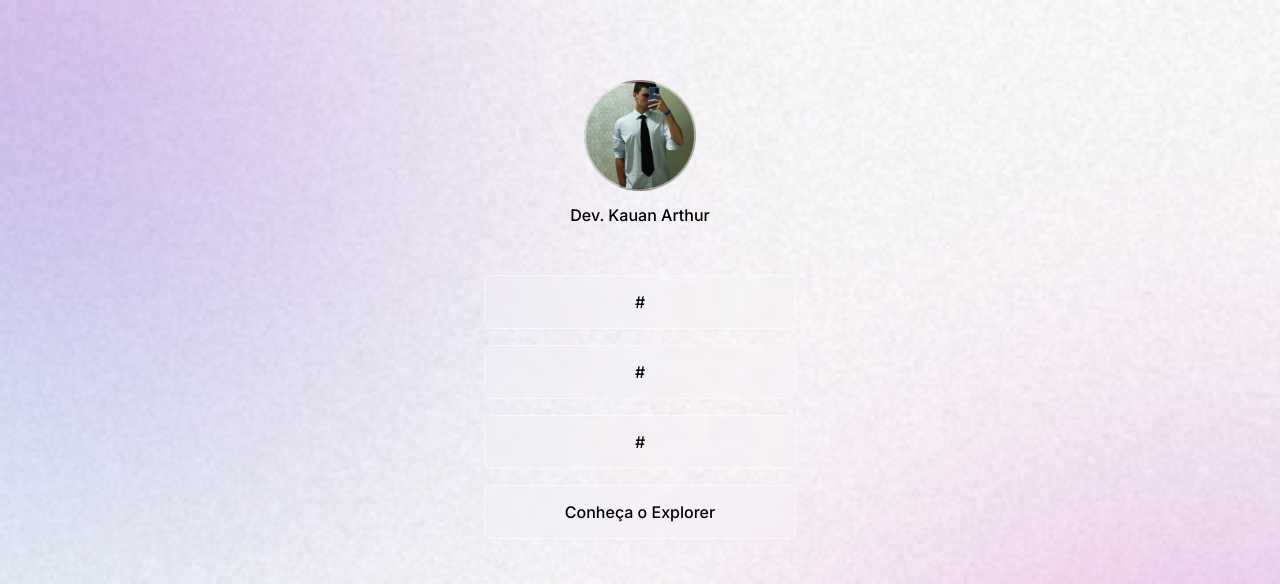
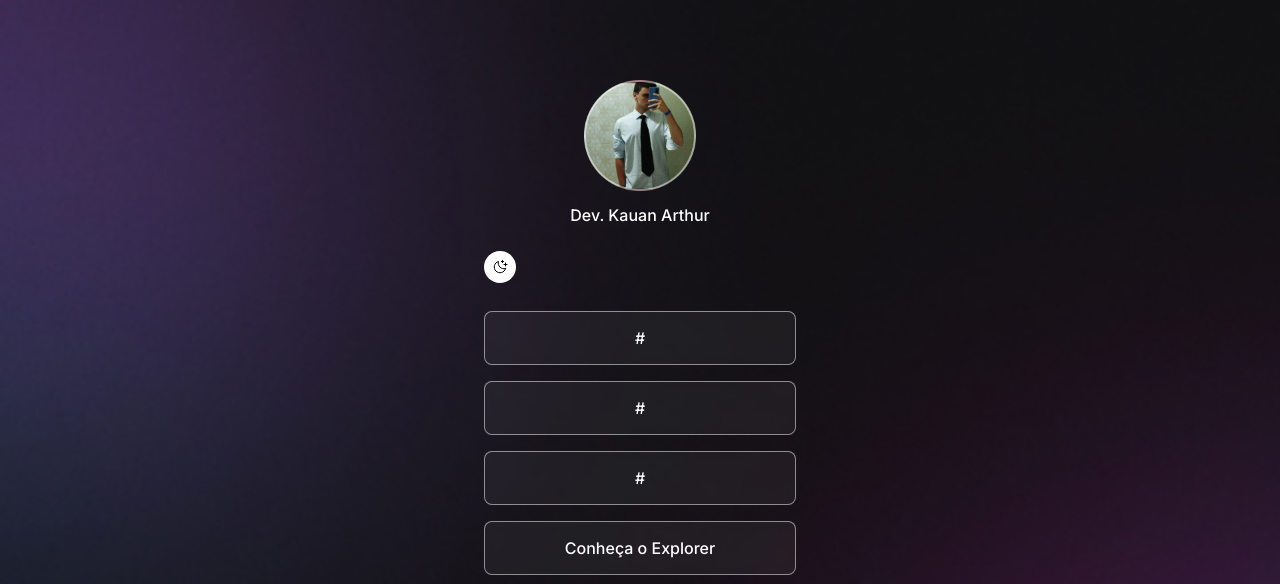
Before and after one commit to Schambin/MyLinks, a plain HTML site: page index.html in a window 1280 px wide. Shown: the top 584 px of the page. Drawn offline with nearby package versions, Linux system fonts and the light colour scheme.

Commit message:
Switch Styles
Button switch styles with no interaction

```diff
--- a/index.html
+++ b/index.html
@@ -1,5 +1,5 @@
 <!DOCTYPE html>
-<html lang="pt-br" class="light">
+<html lang="pt-br" class="">
   <head>
     <link rel="preconnect" href="https://fonts.googleapis.com" />
     <link rel="preconnect" href="https://fonts.gstatic.com" crossorigin />
@@ -22,6 +22,11 @@
         <img src="assets/avatar.png" alt="minhaFoto" />
         <p>Dev. Kauan Arthur</p>
         <!-- Seu Nome -->
+      </div>
+
+      <div id="switch">
+        <button></button>
+        <span id="tracker"></span>
       </div>
       <ul>
         <li>
--- a/style.css
+++ b/style.css
@@ -5,15 +5,25 @@
 }
 
 :root {
-  /* Variavel para todo o texto em branco */
+  /* dark mode vars */
   --text-color: white;
   --bg-url: url(./assets/bg-mobile.jpg);
+  --stroke-color: rgba(255, 255, 255, 0.5);
+  --surface-color: rgba(255, 255, 255, 0.05);
+  --surface-color-hover: rgba(255, 255, 255, 0.02);
+  --highlight-color: rgba(255, 255, 255, 0.02);
+  --switch-bg-url: url(./assets/MoonStars.svg);
 }
 
 .light {
-  /* Adicionando alterações para o tema branco */
+  /* light mode vars */
   --text-color: black;
   --bg-url: url(./assets/bg-mobile-light.jpg);
+  --stroke-color: rgba(0, 0, 0, 0.5);
+  --surface-color: rgba(0, 0, 0, 0.05);
+  --surface-color-hover: rgba(0, 0, 0, 0.02);
+  --highlight-color: rgba(0, 0, 0, 0.06);
+  --switch-bg-url: url(./assets/Sun.svg);
 }
 
 body {
@@ -35,6 +45,7 @@ body * {
   padding: 0 24px;
 }
 
+/* Profile */
 #profile {
   /* Elementos inline aceitam que o eleme. pai diga seu posicionamento */
   text-align: center;
@@ -51,6 +62,15 @@ body * {
   font-weight: 500;
   line-height: 24px;
   margin-top: 8px;
+}
+
+/* Switch */
+#switch button {
+  width: 32px;
+  height: 32px;
+  border: 0;
+  border-radius: 50%;
+  background: white var(--switch-bg-url) no-repeat center;
 }
 
 /* Links */
@@ -71,8 +91,8 @@ ul li a {
 
   padding: 16px 24px;
 
-  background: rgba(255, 255, 255, 0.1);
-  border: 1px solid rgba(255, 255, 255, 0.5);
+  background: var(--surface-color);
+  border: 1px solid var(--stroke-color);
   border-radius: 8px;
 
   backdrop-filter: blur(4px);
@@ -85,7 +105,7 @@ ul li a {
 
 /* SudoSelector ou pseudo seletor */
 ul li a:hover {
-  background: rgba(255, 255, 255, 0.05);
+  background: var(--surface-color-hover);
   border: 1.4px solid var(--text-color);
 }
 
@@ -108,7 +128,7 @@ ul li a:hover {
 }
 
 #social-links a:hover {
-  background: rgba(255, 255, 255, 0.1);
+  background: var(--highlight-color);
 }
 
 footer {
```
